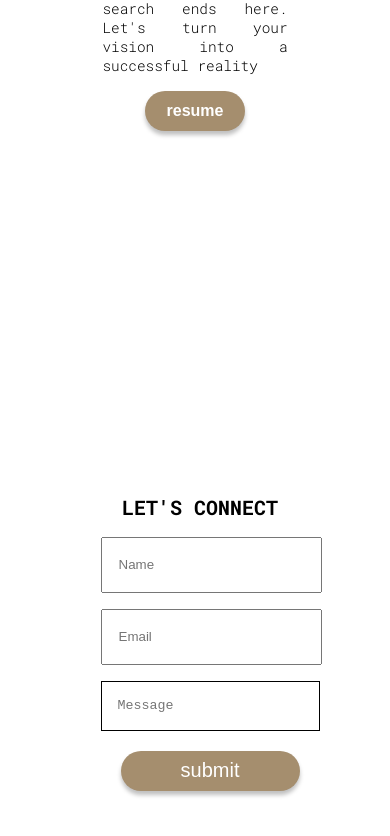
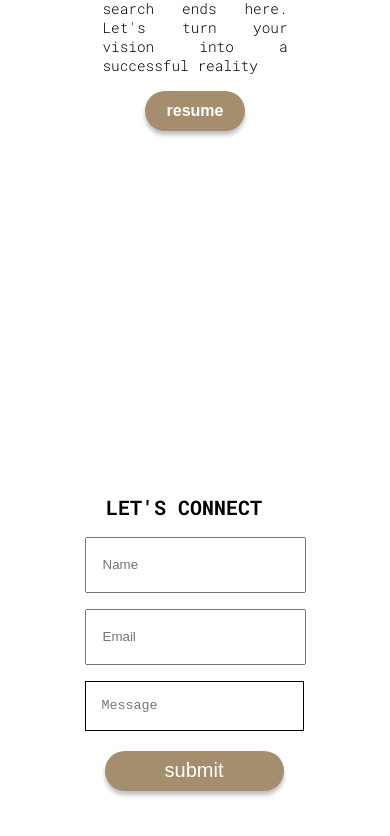
Before and after one commit to Misfarz/Mohammed-Misfar, a React (Vite) app: page / in a window 390 px wide. Shown: the part 2904-3740 px from the top of the page. Built offline with nearby package versions, Linux system fonts and the light colour scheme.

Commit message:
small change3

```diff
--- a/src/sessions/Contact/Contact.css
+++ b/src/sessions/Contact/Contact.css
@@ -94,7 +94,7 @@ input:not([type='text']):active{
     }
     .contact-section{
         max-width: 400px;
-        margin-left: -1em;
+        margin-left: -2em;
 
     }
 
```
